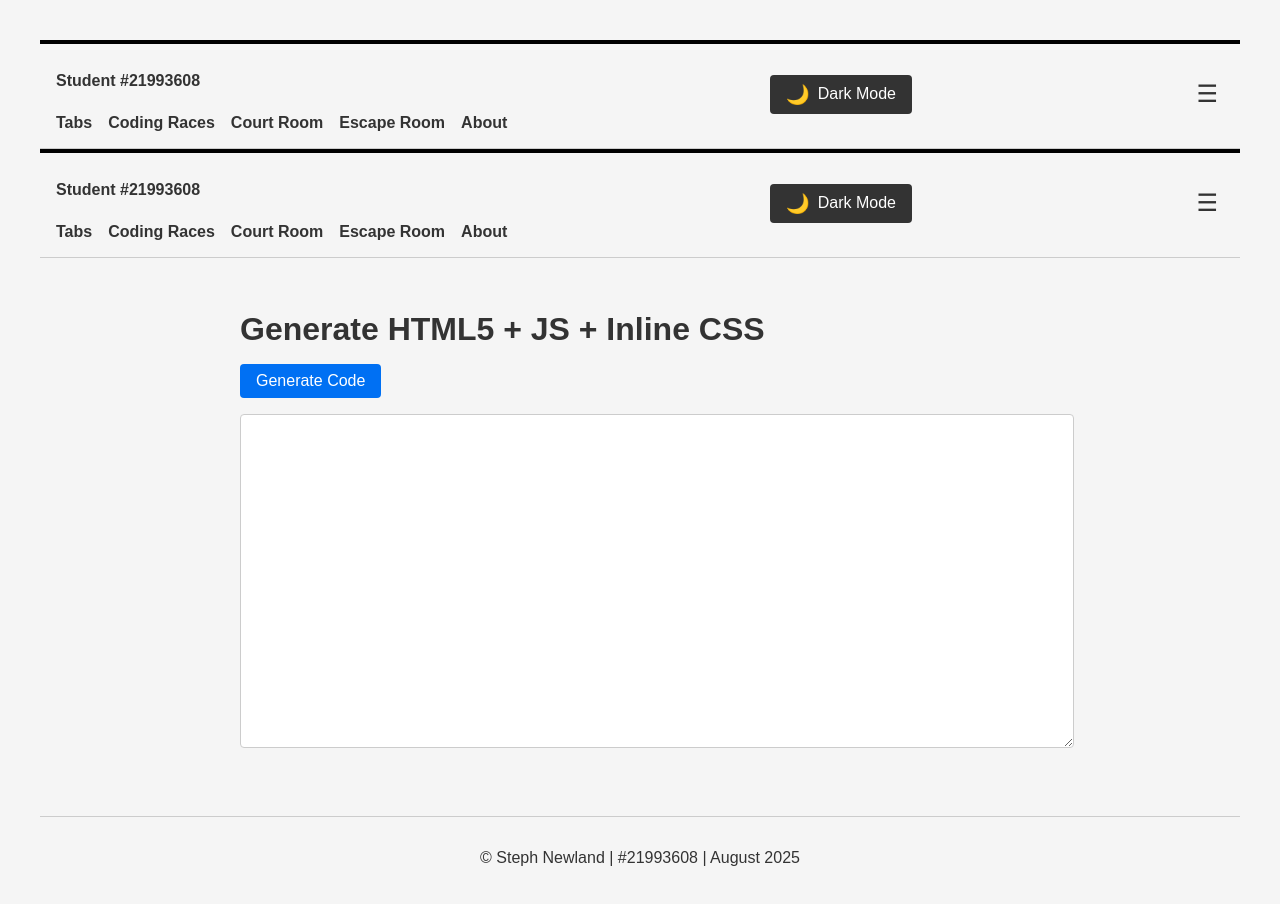
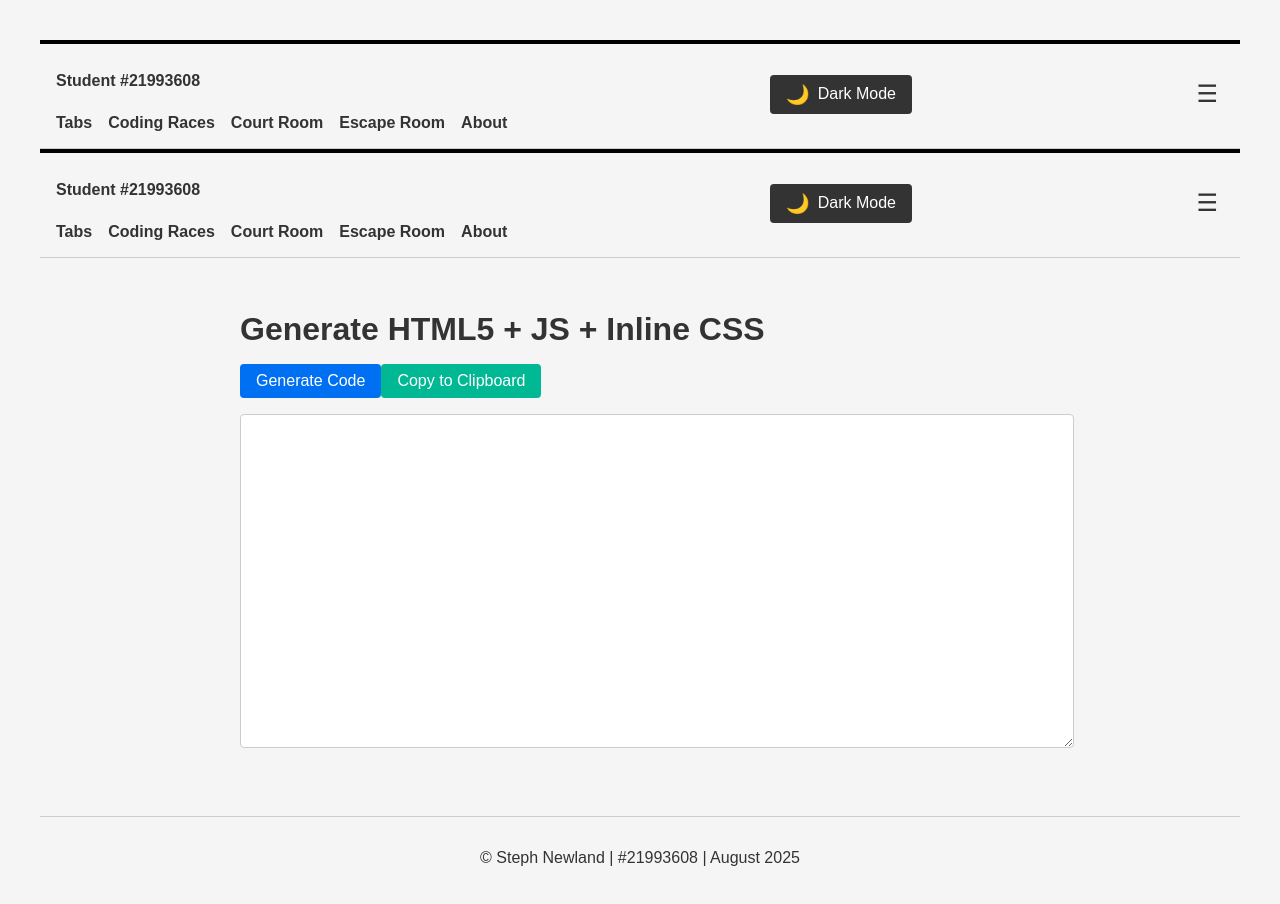
Before and after one commit to stephnewland/assignment-a1-p1, a Next.js app: page / in a window 1280 px wide. Shown: the top 904 px of the page. Built offline with nearby package versions, Linux system fonts and the light colour scheme.

Commit message:
Addition of Copy

```diff
--- a/src/app/page.tsx
+++ b/src/app/page.tsx
@@ -1,4 +1,3 @@
-// app/page.tsx
 'use client';
 
 import { useState } from 'react';
@@ -30,6 +29,11 @@ export default function HomePage() {
     setHtmlCode(code);
   };
 
+  const copyToClipboard = () => {
+    navigator.clipboard.writeText(htmlCode);
+    alert('Code copied to clipboard!');
+  };
+
   return (
     <>
       <Header theme="light" toggleTheme={() => {}} />
@@ -54,6 +58,23 @@ export default function HomePage() {
           Generate Code
         </button>
 
+        <button
+          onClick={copyToClipboard}
+          style={{
+            marginBottom: '1rem',
+            padding: '0.5rem 1rem',
+            fontSize: '1rem',
+            cursor: 'pointer',
+            backgroundColor: '#00b894',
+            color: '#fff',
+            border: 'none',
+            borderRadius: '4px',
+          }}
+          aria-label="Copy HTML code to clipboard"
+        >
+          Copy to Clipboard
+        </button>
+
         <textarea
           value={htmlCode}
           readOnly
```
